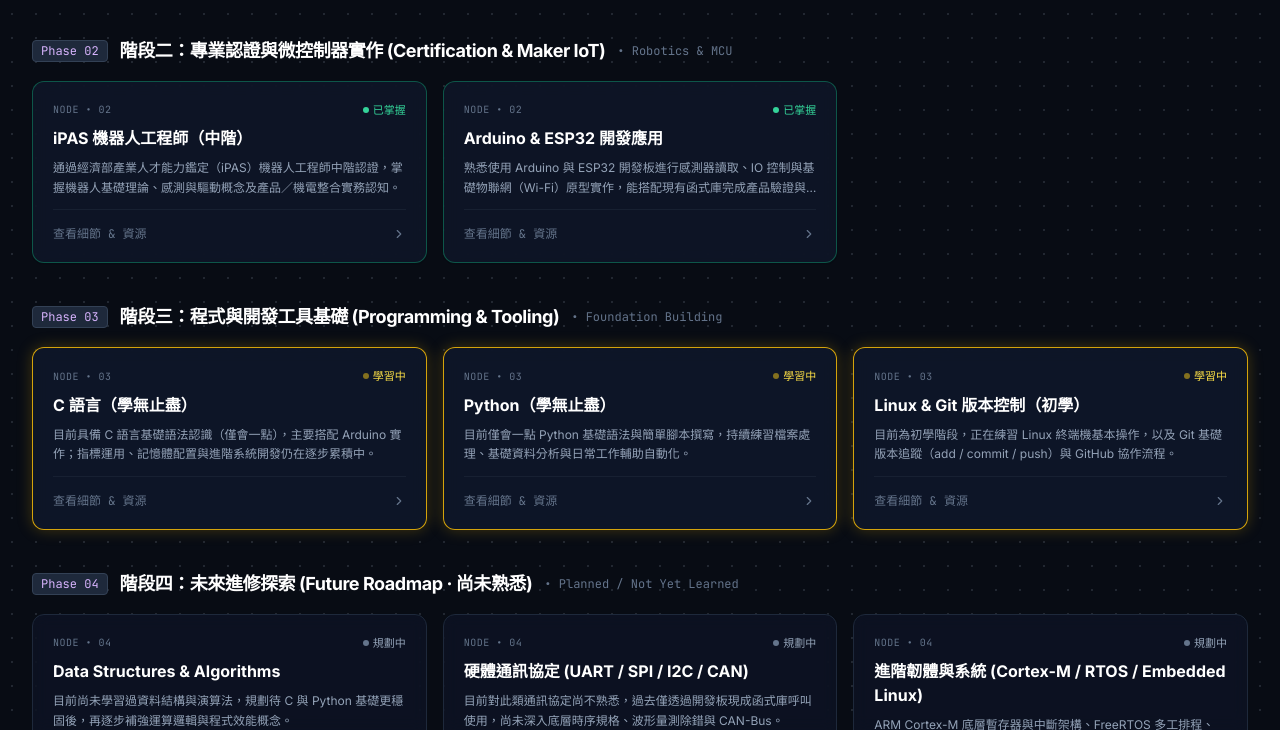
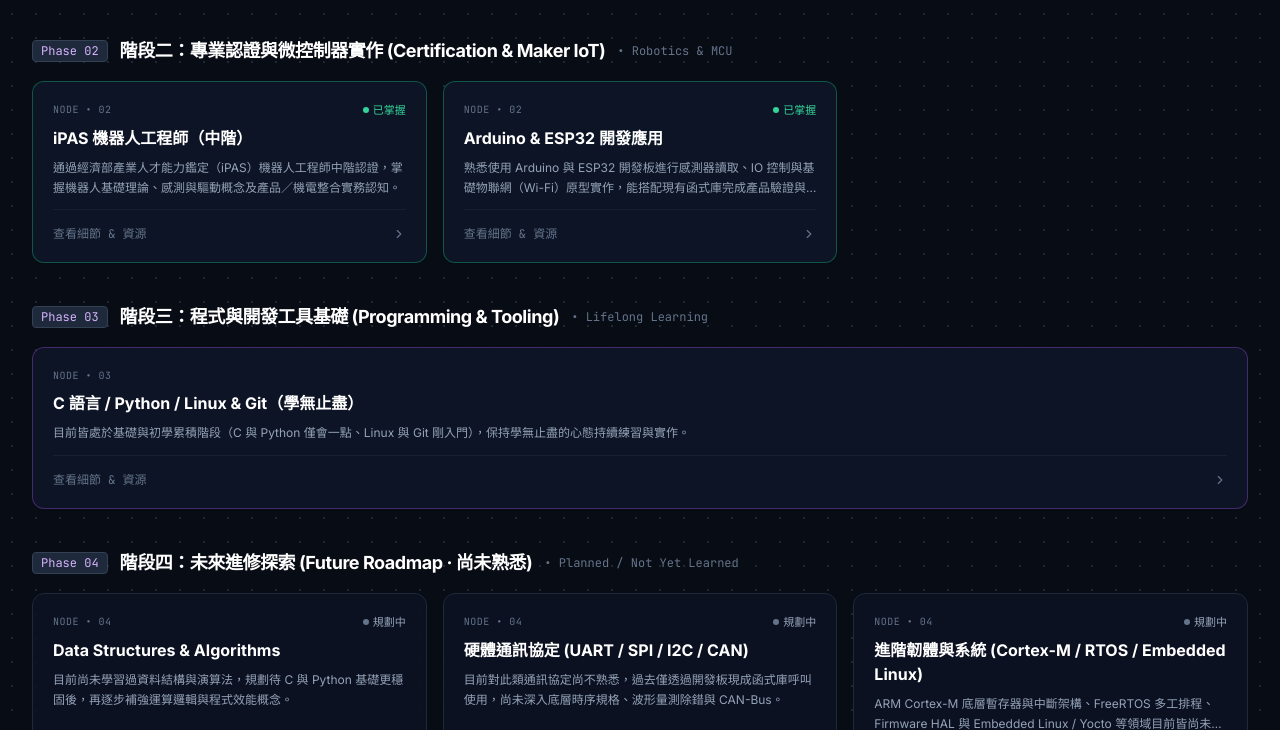
Before and after one commit to jex1235-coder/0916Class, a plain HTML site: page index.html in a window 1280 px wide. Shown: the part 1071-1801 px from the top of the page. Drawn offline with nearby package versions, Linux system fonts and the light colour scheme.

Commit message:
chore: merge phase 3 nodes and hide status badge

```diff
--- a/index.html
+++ b/index.html
@@ -322,10 +322,6 @@
               <span class="w-2 h-2 rounded-full bg-emerald-400"></span>
               <span>已掌握 (Done)</span>
             </span>
-            <span class="inline-flex items-center gap-1 px-2.5 py-1 rounded bg-yellow-500/10 border border-yellow-500/30 text-yellow-300">
-              <span class="w-2 h-2 rounded-full bg-yellow-400"></span>
-              <span>深造中 (In Progress)</span>
-            </span>
             <span class="inline-flex items-center gap-1 px-2.5 py-1 rounded bg-slate-800 border border-slate-700 text-slate-300">
               <span class="w-2 h-2 rounded-full bg-slate-500"></span>
               <span>未來規劃 (Planned)</span>
@@ -370,7 +366,7 @@
     <div class="p-6 space-y-6 flex-grow overflow-y-auto">
 
       <!-- Status Change Selector -->
-      <div class="space-y-2">
+      <div id="drawer-status-section" class="space-y-2">
         <label class="text-xs font-mono uppercase text-slate-400 tracking-wider">更新節點狀態</label>
         <div class="grid grid-cols-3 gap-2">
           <button onclick="setNodeStatus('done')" id="status-btn-done" class="px-3 py-2 rounded-lg text-xs font-mono font-medium border flex items-center justify-center gap-1.5 transition">
@@ -597,47 +593,23 @@
       {
         phase: 3,
         title: "階段三：程式與開發工具基礎 (Programming & Tooling)",
-        badge: "Foundation Building",
+        badge: "Lifelong Learning",
         nodes: [
           {
-            id: "c-basic",
-            title: "C 語言（學無止盡）",
-            defaultStatus: "in-progress",
-            desc: "目前具備 C 語言基礎語法認識（僅會一點），主要搭配 Arduino 實作；指標運用、記憶體配置與進階系統開發仍在逐步累積中。",
+            id: "programming-tooling",
+            title: "C 語言 / Python / Linux & Git（學無止盡）",
+            hideStatus: true,
+            defaultStatus: "none",
+            desc: "目前皆處於基礎與初學累積階段（C 與 Python 僅會一點、Linux 與 Git 剛入門），保持學無止盡的心態持續練習與實作。",
             topics: [
-              "基本語法、變數與流程控制",
-              "函式與基本陣列操作",
-              "指標與記憶體概念（學習中）"
+              "C 語言：基本語法、流程控制、指標概念",
+              "Python：基礎語法與簡易自動化／數據腳本",
+              "Linux & Git：常用 CLI 操作與基本版本控制",
+              "持續透過小型專案與日常實作累積熟練度"
             ],
             resources: [
-              { title: "cppreference C Language Reference", url: "https://en.cppreference.com/w/c" }
-            ]
-          },
-          {
-            id: "python-basic",
-            title: "Python（學無止盡）",
-            defaultStatus: "in-progress",
-            desc: "目前僅會一點 Python 基礎語法與簡單腳本撰寫，持續練習檔案處理、基礎資料分析與日常工作輔助自動化。",
-            topics: [
-              "基礎語法與資料結構（List / Dict）",
-              "簡易自動化與數據處理腳本",
-              "常用標準函式庫練習（學習中）"
-            ],
-            resources: [
-              { title: "Python Official Tutorial", url: "https://docs.python.org/zh-tw/3/tutorial/" }
-            ]
-          },
-          {
-            id: "linux-git",
-            title: "Linux & Git 版本控制（初學）",
-            defaultStatus: "in-progress",
-            desc: "目前為初學階段，正在練習 Linux 終端機基本操作，以及 Git 基礎版本追蹤（add / commit / push）與 GitHub 協作流程。",
-            topics: [
-              "Linux 基礎指令與目錄操作（初學）",
-              "Git 版本控制基礎操作（初學）",
-              "GitHub 專案託管與頁面維護"
-            ],
-            resources: [
+              { title: "cppreference C Language Reference", url: "https://en.cppreference.com/w/c" },
+              { title: "Python Official Tutorial", url: "https://docs.python.org/zh-tw/3/tutorial/" },
               { title: "Pro Git 中文版", url: "https://git-scm.com/book/zh-tw/v2" },
               { title: "Linux Roadmap (roadmap.sh)", url: "https://roadmap.sh/linux" }
             ]
@@ -695,9 +667,9 @@
       }
     ];
 
-    // Local Storage Keys (bumped to v2 so stale v1 cache does not override updated profile/skills)
+    // Local Storage Keys (bumped so stale cache does not override updated profile/skills)
     const LS_PROFILE_KEY = "byc_profile_data_v2";
-    const LS_NODE_STATUS_KEY = "byc_roadmap_nodes_v2";
+    const LS_NODE_STATUS_KEY = "byc_roadmap_nodes_v3";
     const LS_CLOCK_MODE_KEY = "byc_clock_mode_v1"; // '24' or '12'
 
     let currentProfile = {};
@@ -889,10 +861,11 @@
         // Nodes Grid
         const grid = document.createElement('div');
         grid.className = 'grid grid-cols-1 md:grid-cols-2 lg:grid-cols-3 gap-4';
+        const isSingleInPhase = phase.nodes.length === 1;
 
         phase.nodes.forEach(node => {
           const status = currentNodeStatuses[node.id] || node.defaultStatus;
-          const nodeCard = createNodeCard(node, phase.phase, status);
+          const nodeCard = createNodeCard(node, phase.phase, status, isSingleInPhase);
           grid.appendChild(nodeCard);
         });
 
@@ -901,22 +874,25 @@
       });
     }
 
-    function createNodeCard(node, phaseNum, status) {
+    function createNodeCard(node, phaseNum, status, isSingleInPhase = false) {
       const card = document.createElement('div');
       card.onclick = () => openDrawer(node.id);
 
       // Status-specific classes & styling
       let statusBorder = 'border-slate-800 hover:border-slate-700 bg-slate-900/60';
       let statusBadge = `<span class="inline-flex items-center gap-1 text-[11px] font-mono text-slate-400"><span class="w-1.5 h-1.5 rounded-full bg-slate-500"></span>規劃中</span>`;
-      let extraClass = '';
+      let extraClass = isSingleInPhase ? 'md:col-span-2 lg:col-span-3' : '';
 
-      if (status === 'done') {
+      if (node.hideStatus) {
+        statusBorder = 'border-purple-500/35 hover:border-purple-400/70 bg-slate-900/80 shadow-sm';
+        statusBadge = '';
+      } else if (status === 'done') {
         statusBorder = 'border-emerald-500/40 hover:border-emerald-400 bg-slate-900/80 shadow-sm';
         statusBadge = `<span class="inline-flex items-center gap-1 text-[11px] font-mono text-emerald-400 font-medium"><span class="w-1.5 h-1.5 rounded-full bg-emerald-400"></span>已掌握</span>`;
       } else if (status === 'in-progress') {
         statusBorder = 'border-yellow-500/60 bg-slate-900/90 shadow-md';
         statusBadge = `<span class="inline-flex items-center gap-1 text-[11px] font-mono text-yellow-300 font-medium"><span class="w-1.5 h-1.5 rounded-full bg-yellow-400 animate-pulse"></span>學習中</span>`;
-        extraClass = 'node-in-progress';
+        extraClass = `${extraClass} node-in-progress`.trim();
       }
 
       card.className = `group cursor-pointer rounded-xl border p-5 transition-all duration-200 hover:-translate-y-0.5 backdrop-blur flex flex-col justify-between ${statusBorder} ${extraClass}`;
@@ -967,8 +943,17 @@
       document.getElementById('drawer-title').textContent = foundNode.title;
       document.getElementById('drawer-desc').textContent = foundNode.desc;
 
-      updateDrawerStatusPill(currentStatus);
-      updateStatusButtonsUI(currentStatus);
+      const statusPill = document.getElementById('drawer-status-pill');
+      const statusSection = document.getElementById('drawer-status-section');
+      if (foundNode.hideStatus) {
+        statusPill.classList.add('hidden');
+        statusSection.classList.add('hidden');
+      } else {
+        statusPill.classList.remove('hidden');
+        statusSection.classList.remove('hidden');
+        updateDrawerStatusPill(currentStatus);
+        updateStatusButtonsUI(currentStatus);
+      }
 
       // Topics list
       const topicsUl = document.getElementById('drawer-topics');
```
Also changed, not shown: 1 other file.
